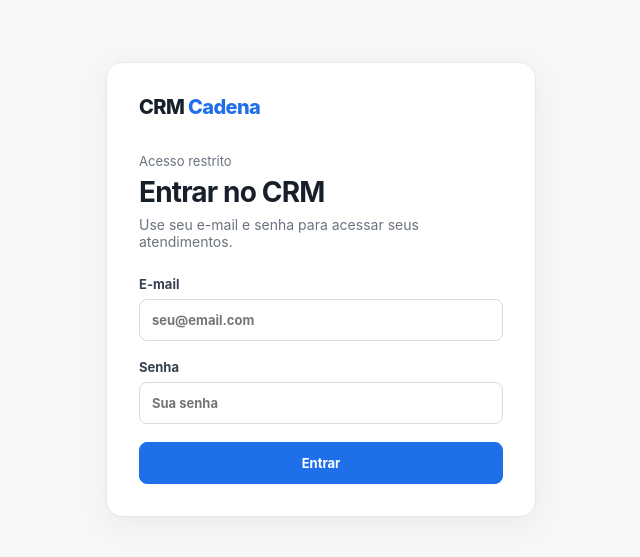
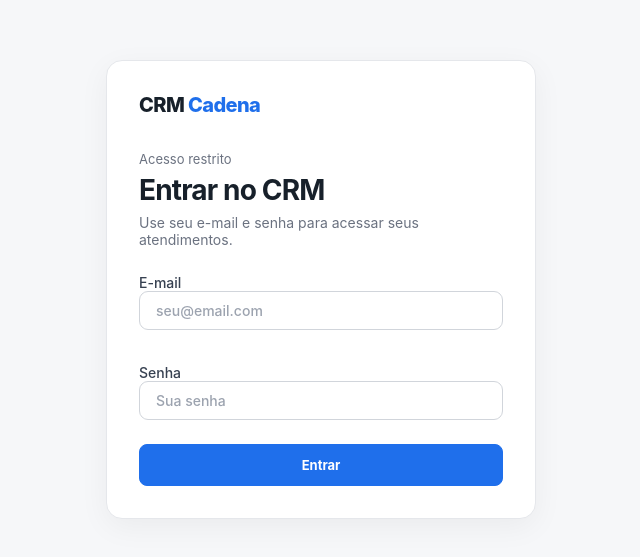
Before and after one commit to zaysauro/crm-imobiliario, a Next.js app: page /login in a window 1280 px wide. Shown: the part 111-668 px from the top of the page, without its empty margins (319-959 px from the left). Built offline with nearby package versions, Linux system fonts and the light colour scheme; no server answers.

Commit message:
style: padroniza inputs e textareas em todo o projeto

```diff
--- a/app/globals.css
+++ b/app/globals.css
@@ -44,3 +44,14 @@ button, input, select, textarea { font: inherit; } a { color: inherit; text-deco
 @media(max-width:1100px){.pipeline-grid{grid-template-columns:repeat(3,1fr)}.funnel-row{grid-template-columns:160px 1fr}}
 @media(max-width:900px){.sidebar{width:248px}.main{margin-left:248px;width:calc(100% - 248px)}.grid{grid-template-columns:repeat(2,1fr)}.page{padding:20px}.topbar{padding:0 20px}.activity-form{grid-template-columns:1fr}.lead-filters{grid-template-columns:1fr}.kanban-board{grid-template-columns:repeat(6,240px)}.pipeline-grid{grid-template-columns:repeat(2,1fr)}}
 @media(max-width:600px){.sidebar{width:248px}.main{margin-left:248px;width:calc(100% - 248px)}.grid{grid-template-columns:1fr}.topbar-user span{display:none}.topbar{height:64px}h1{font-size:24px}.login-card{padding:24px}.form-grid{grid-template-columns:1fr}.modal{padding:20px}.toolbar{align-items:flex-start}.actions{flex-wrap:wrap}.followup-item{align-items:flex-start;flex-direction:column}.kanban-board{grid-template-columns:repeat(6,230px)}.dashboard-heading{align-items:flex-start;flex-direction:column}.pipeline-grid{grid-template-columns:1fr}.funnel-row{grid-template-columns:1fr;gap:7px}.funnel-track{height:14px}}
+
+/* Padrão visual para campos de formulário. As telas especializadas (calendário/journal) podem sobrescrever estes valores. */
+.lead-filters input,.lead-filters select,.lead-form input,.lead-form select,.lead-form textarea,.activity-form input,.activity-form select,.activity-form textarea,.transfer-box input,.transfer-box select,.login-form input,.followup-form input,.followup-form select,.followup-form textarea,.form-grid input,.form-grid select,.form-grid textarea {
+  width:100%; border:1px solid #d1d5db; border-radius:9px; padding:10px 16px; font-size:14px; color:#111827; background:#fff; outline:none; transition:border-color .15s ease,box-shadow .15s ease;
+}
+.lead-filters input::placeholder,.lead-form input::placeholder,.lead-form textarea::placeholder,.activity-form input::placeholder,.activity-form textarea::placeholder,.transfer-box input::placeholder,.login-form input::placeholder,.followup-form input::placeholder,.followup-form textarea::placeholder { color:#9ca3af; }
+.lead-filters input:focus,.lead-filters select:focus,.lead-form input:focus,.lead-form select:focus,.lead-form textarea:focus,.activity-form input:focus,.activity-form select:focus,.activity-form textarea:focus,.transfer-box input:focus,.transfer-box select:focus,.login-form input:focus,.followup-form input:focus,.followup-form select:focus,.followup-form textarea:focus,.form-grid input:focus,.form-grid select:focus,.form-grid textarea:focus { border-color:#3b82f6; box-shadow:0 0 0 3px rgba(59,130,246,.12); outline:none; }
+.lead-form textarea,.activity-form textarea,.followup-form textarea,.form-grid textarea { min-height:120px; resize:none; line-height:1.6; }
+.lead-form label,.transfer-box label,.login-form label,.followup-form label,.form-grid label { display:block; color:#374151; font-size:14px; font-weight:500; margin-bottom:6px; }
+.lead-form label + label,.transfer-box label + label,.login-form label + label,.followup-form label + label { margin-top:10px; }
+.lead-form input[type="checkbox"],.lead-form input[type="radio"],.activity-form input[type="checkbox"],.activity-form input[type="radio"],.transfer-box input[type="checkbox"],.transfer-box input[type="radio"] { width:auto; padding:0; border:0; box-shadow:none; }
```
